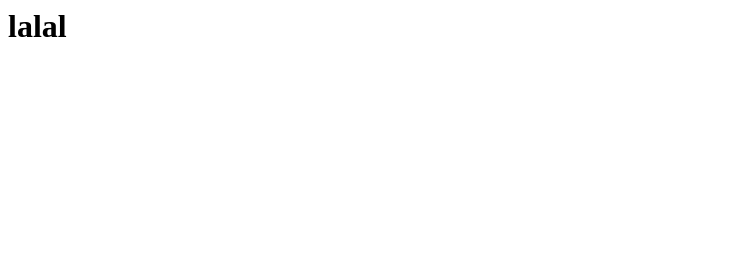
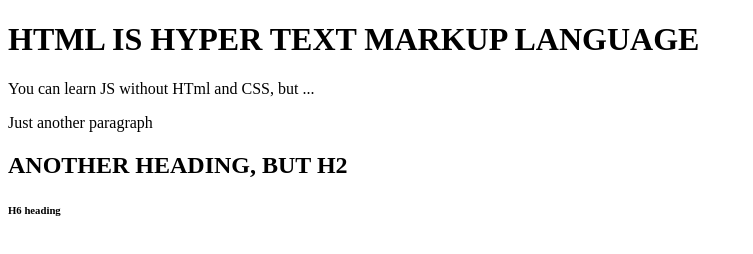
Before and after one commit to Tichyyy/JavaScriptLearning, a plain HTML site: page 00 - obnavljanjeHTMLiCSS/index.html in a window 1280 px wide. Shown: the whole page, without its empty margins (0-753 px from the left). Drawn offline with Linux system fonts and the light colour scheme.

Commit message:
podsecanje osnova

```diff
--- a/00 - obnavljanjeHTMLiCSS/index.html
+++ b/00 - obnavljanjeHTMLiCSS/index.html
@@ -1 +1,15 @@
-<h1>lalal</h1>
+<!DOCTYPE html>
+<html lang="en">
+  <head>
+    <meta charset="UTF-8" />
+    <meta name="viewport" content="width=device-width, initial-scale=1.0" />
+    <title>Learning HTML and CSS</title>
+  </head>
+  <body>
+    <h1>HTML IS HYPER TEXT MARKUP LANGUAGE</h1>
+    <p>You can learn JS without HTml and CSS, but ...</p>
+    <p>Just another paragraph</p>
+    <h2>ANOTHER HEADING, BUT H2</h2>
+    <h6>H6 heading</h6>
+  </body>
+</html>
```
